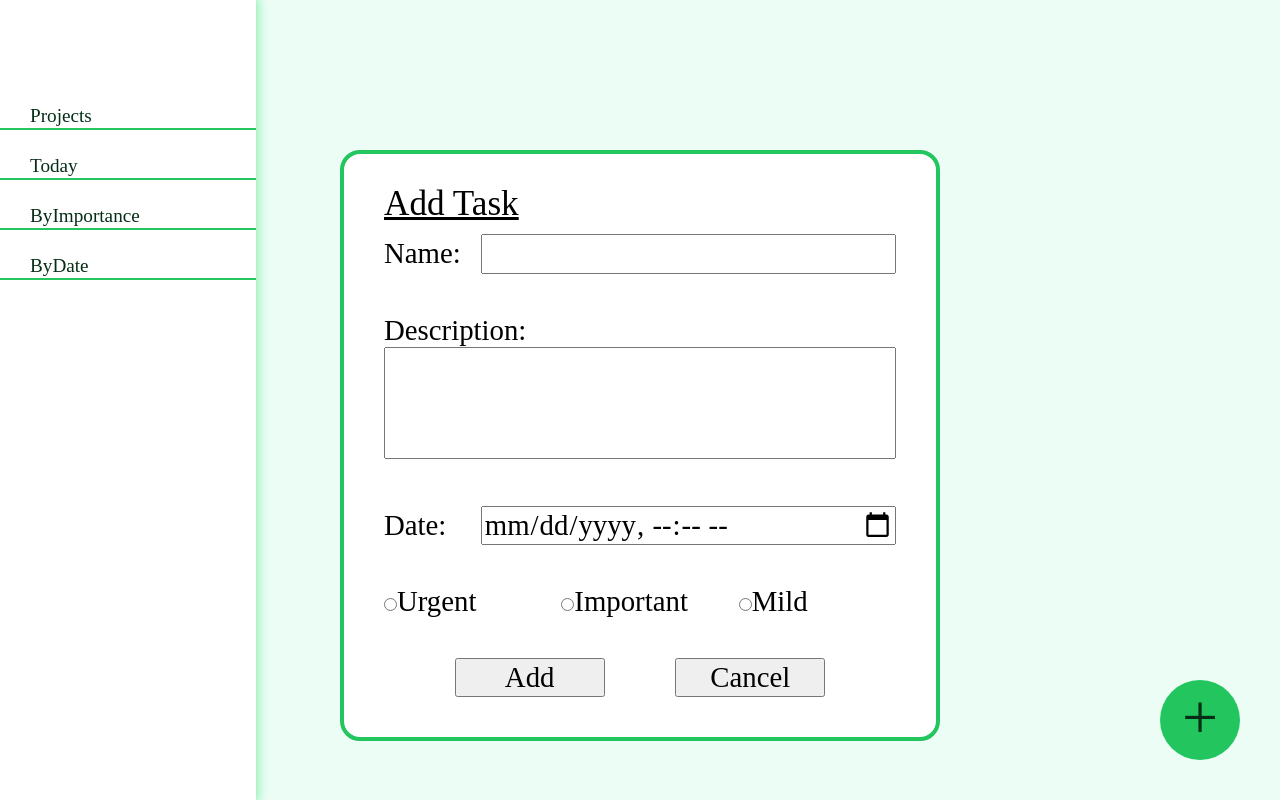
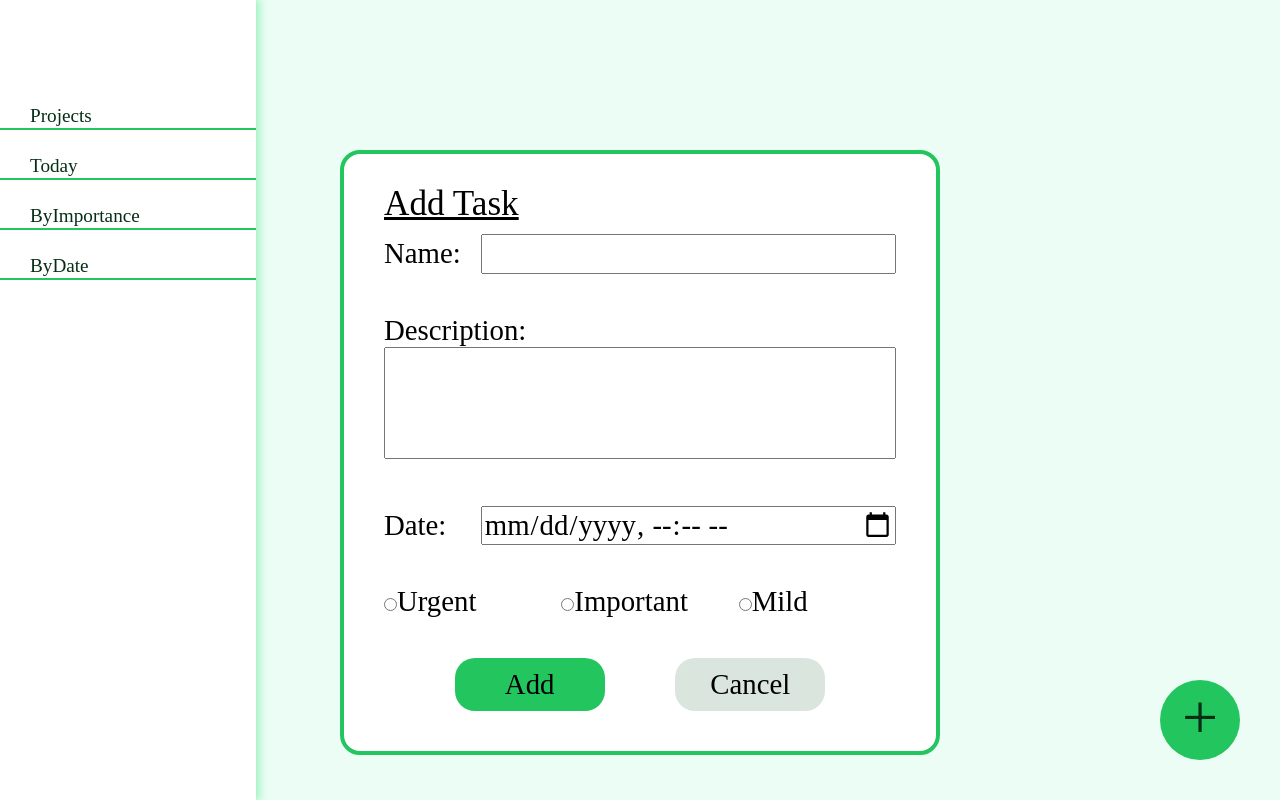
Before and after one commit to ziko1905/todo-list, a website built with webpack: page src/template.html in a window 1280 px wide. Built offline with nearby package versions, Linux system fonts and the light colour scheme; a web font is replaced by a local one.

Commit message:
Add styling to popup buttons

```diff
--- a/src/styles.css
+++ b/src/styles.css
@@ -115,10 +115,17 @@ nav {
     justify-content: space-evenly;
 }
 
+.btn-div button {
+    width: 150px;
+    border: none;
+    border-radius: 20px;
+    padding: 10px;
+}
+
 .submit-btn {
-    width: 150px;
+    background-color: #22c55e;
 }
 
 .cancel-btn {
-    width: 150px;
+    background-color: #9ebba860;
 }
```
